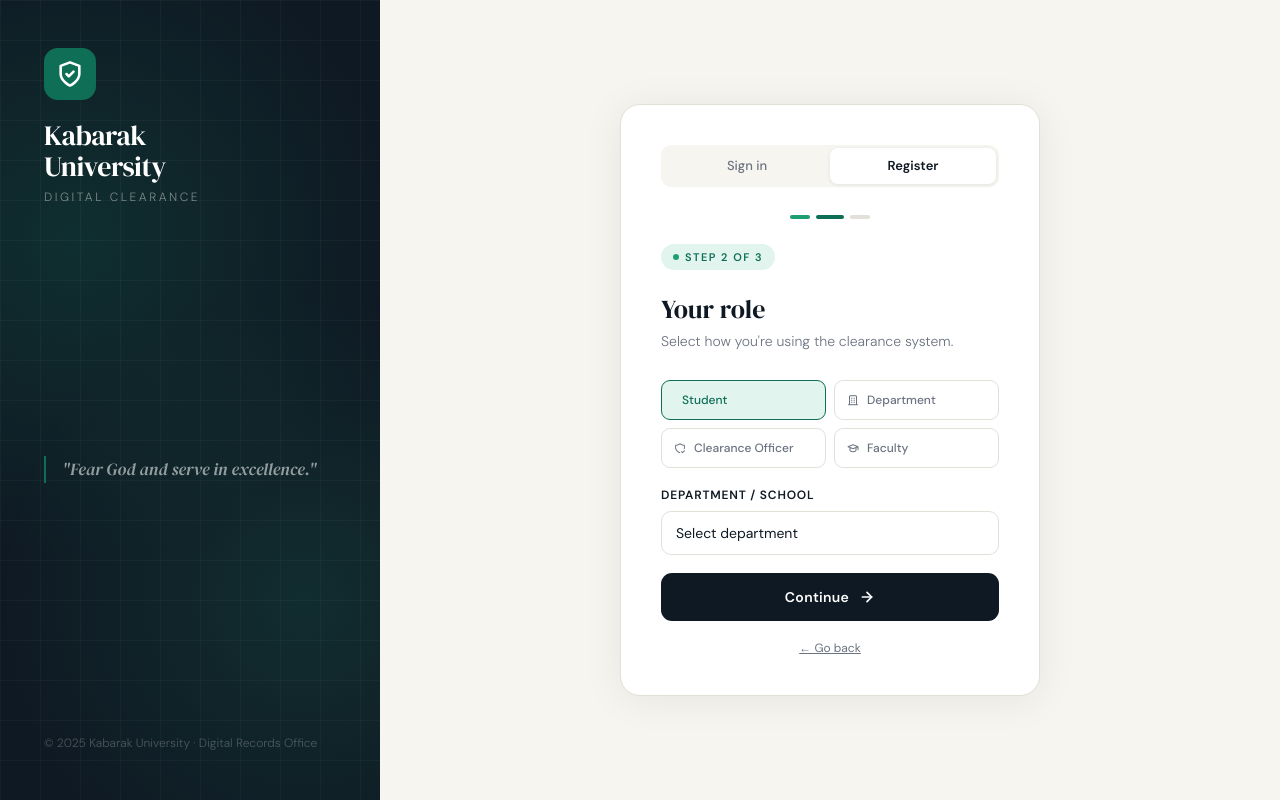
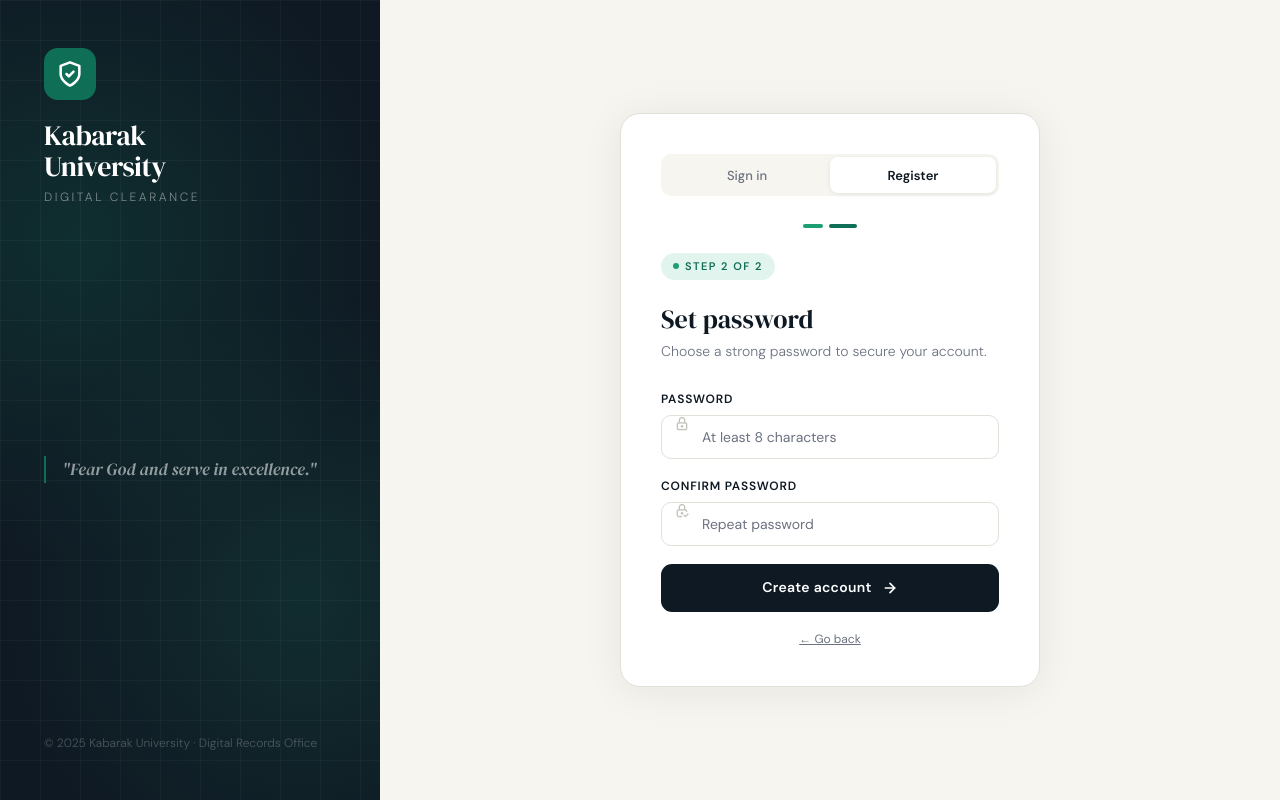
Before and after one commit to Waswa-arch/DCMS-PROTOTYPE, a React (Vite) app in the folder frontend/: page /register in a window 1280 px wide. Both pictures are taken after typing "Sample", "Sample", "name@example.com", "Sample" into the empty fields and a click on the button "Continue". Built offline with nearby package versions, Linux system fonts and the light colour scheme.

Commit message:
Remove non-functional role/department picker from registration wizard; backend has always derived role from email domain and ignored client-submitted values

```diff
--- a/frontend/src/views/Register.jsx
+++ b/frontend/src/views/Register.jsx
@@ -6,7 +6,13 @@
   const { register } = useAuth() || {};
   const navigate = useNavigate();
 
-  // Wizard Step Control
+  // Wizard Step Control — 2 steps: personal details, then password.
+  // Role selection was removed: the backend derives role exclusively from
+  // email domain (@kabarak.ac.ke -> STUDENT, @kabarak.edu.ke -> OFFICER)
+  // and has never honored a client-submitted role or department. Leaving
+  // that step in place let a user pick "Clearance Officer" or "Faculty"
+  // and be silently registered as something else with no explanation —
+  // a real UX-honesty problem, not just an unused screen.
   const [step, setStep] = useState(1);
 
   // Form Field States
@@ -14,8 +20,6 @@
   const [lastName, setLastName] = useState('');
   const [email, setEmail] = useState('');
   const [regNumber, setRegNumber] = useState('');
-  const [role, setRole] = useState('Student');
-  const [department, setDepartment] = useState('');
   const [password, setPassword] = useState('');
   const [confirmPassword, setConfirmPassword] = useState('');
 
@@ -28,19 +32,11 @@
     e.preventDefault();
     setError('');
 
-    if (step === 1) {
-      if (!firstName || !lastName || !email || !regNumber) {
-        setError('Please fully populate all fields to proceed.');
-        return;
-      }
-      setStep(2);
-    } else if (step === 2) {
-      if (role !== 'Student' && !department) {
-        setError('Please select your assigned academic department.');
-        return;
-      }
-      setStep(3);
+    if (!firstName || !lastName || !email || !regNumber) {
+      setError('Please fully populate all fields to proceed.');
+      return;
     }
+    setStep(2);
   };
 
   const handleRegisterSubmit = async (e) => {
@@ -61,7 +57,7 @@
       setLoading(true);
 
       if (register) {
-        await register({ firstName, lastName, email, regNumber, role, department, password });
+        await register({ firstName, lastName, email, regNumber, password });
       }
 
       setSuccess('Profile successfully cataloged! Redirecting to login...');
@@ -122,11 +118,6 @@
         .dot.active { background: #0f6e56; width: 28px; }
         .dot.done { background: #1d9e75; }
 
-        .role-grid { display: grid; grid-template-columns: 1fr 1fr; gap: 8px; margin-bottom: 18px; }
-        .role-pill { border: 1px solid #e2e0d8; border-radius: 9px; padding: 10px 12px; cursor: pointer; display: flex; align-items: center; gap: 8px; font-size: 12px; font-weight: 500; color: #6b7280; transition: all 0.15s; background: #fff; text-align: left; }
-        .role-pill:hover { border-color: #0f6e56; color: #0f6e56; }
-        .role-pill.selected { border-color: #0f6e56; background: #e1f5ee; color: #0f6e56; }
-
         .error-message { background: #fdf2f2; color: #9b1c1c; border: 1px solid #f8b4b4; padding: 10px 12px; border-radius: 8px; font-size: 13px; margin-bottom: 16px; font-weight: 500; }
         .success-message { background: #f0fdf4; color: #166534; border: 1px solid #bbf7d0; padding: 10px 12px; border-radius: 8px; font-size: 13px; margin-bottom: 16px; font-weight: 500; }
         .field-hint { font-size: 11px; color: #6b7280; margin-top: 5px; font-weight: 300; opacity: 0.7; text-align: left; }
@@ -144,7 +135,6 @@
             <div className="brand-sub">Digital Clearance</div>
           </div>
           <div className="sidebar-quote">
-            {/* Principles of the identity script */}
             <blockquote>"Fear God and serve in excellence."</blockquote>
           </div>
           <div className="sidebar-footer">
@@ -164,13 +154,12 @@
 
             <div className="step-dots">
               <div className={`dot ${step === 1 ? 'active' : 'done'}`}></div>
-              <div className={`dot ${step === 2 ? 'active' : step > 2 ? 'done' : ''}`}></div>
-              <div className={`dot ${step === 3 ? 'active' : ''}`}></div>
+              <div className={`dot ${step === 2 ? 'active' : ''}`}></div>
             </div>
 
             {step === 1 && (
               <form onSubmit={handleNextStep}>
-                <div className="auth-tag"><span></span>Step 1 of 3</div>
+                <div className="auth-tag"><span></span>Step 1 of 2</div>
                 <h1>Your details</h1>
                 <p className="auth-desc">Start with your basic personal information.</p>
                 <div className="field-row">
@@ -214,6 +203,7 @@
                     autoComplete="email"
                     required
                   />
+
                 </div>
                 <div className="field field-icon">
                   <label htmlFor="reg-id-num">Student / Staff ID</label>
@@ -239,62 +229,8 @@
             )}
 
             {step === 2 && (
-              <form onSubmit={handleNextStep}>
-                <div className="auth-tag"><span></span>Step 2 of 3</div>
-                <h1>Your role</h1>
-                <p className="auth-desc">Select how you're using the clearance system.</p>
-
-                <div className="role-grid">
-                  {['Student', 'Department', 'Clearance Officer', 'Faculty'].map((lbl) => (
-                    <div key={lbl} className={`role-pill ${role === lbl ? 'selected' : ''}`} onClick={() => setRole(lbl)}>
-                      <i className={
-                        lbl === 'Student' ? 'ti ti-user-graduate' :
-                        lbl === 'Department' ? 'ti ti-building' :
-                        lbl === 'Clearance Officer' ? 'ti ti-shield-check' : 'ti ti-school'
-                      }></i>
-                      {lbl}
-                    </div>
-                  ))}
-                </div>
-
-                <div className="field">
-                  <label htmlFor="reg-department">Department / School</label>
-                  <select
-                    id="reg-department"
-                    name="department"
-                    value={department}
-                    onChange={(e) => setDepartment(e.target.value)}
-                    required={role !== 'Student'}
-                  >
-                    <option value="" disabled>Select department</option>
-                    <option>School of Computing & Informatics</option>
-                    <option>School of Business</option>
-                    <option>School of Education</option>
-                    <option>School of Engineering</option>
-                    <option>School of Law</option>
-                    <option>School of Medicine</option>
-                    <option>School of Nursing</option>
-                    <option>Finance Office</option>
-                    <option>Library</option>
-                    <option>Accommodation</option>
-                  </select>
-                </div>
-
-                <button type="submit" className="btn-primary">
-                  <span>Continue</span>
-                  <svg viewBox="0 0 24 24" fill="none" stroke="currentColor" strokeWidth="2.5" strokeLinecap="round" strokeLinejoin="round" style={{ width: '16px', height: '16px' }}>
-                    <line x1="5" y1="12" x2="19" y2="12"/><polyline points="12 5 19 12 12 19"/>
-                  </svg>
-                </button>
-                <div style={{ marginTop: '14px', textAlign: 'center' }}>
-                  <a onClick={() => setStep(1)} style={{ fontSize: '12px', color: '#6b7280', cursor: 'pointer', textDecoration: 'underline' }}>← Go back</a>
-                </div>
-              </form>
-            )}
-
-            {step === 3 && (
               <form onSubmit={handleRegisterSubmit}>
-                <div className="auth-tag"><span></span>Step 3 of 3</div>
+                <div className="auth-tag"><span></span>Step 2 of 2</div>
                 <h1>Set password</h1>
                 <p className="auth-desc">Choose a strong password to secure your account.</p>
 
@@ -326,13 +262,11 @@
                     required
                   />
                 </div>
-
                 {password && confirmPassword && (
                   <div className="field-hint" style={{ marginTop: '-10px', marginBottom: '14px', color: password === confirmPassword && password.length >= 8 ? '#0f6e56' : '#c0392b' }}>
                     {password.length < 8 ? 'Password must be at least 8 characters' : password === confirmPassword ? 'Passwords match ✓' : 'Passwords do not match'}
                   </div>
                 )}
-
                 <button type="submit" className="btn-primary" disabled={loading}>
                   <span>{loading ? 'Creating Account...' : 'Create account'}</span>
                   <svg viewBox="0 0 24 24" fill="none" stroke="currentColor" strokeWidth="2.5" strokeLinecap="round" strokeLinejoin="round" style={{ width: '16px', height: '16px' }}>
@@ -341,7 +275,7 @@
                 </button>
 
                 <div style={{ marginTop: '14px', textAlign: 'center' }}>
-                  <a onClick={() => setStep(2)} style={{ fontSize: '12px', color: '#6b7280', cursor: 'pointer', textDecoration: 'underline' }}>← Go back</a>
+                  <a onClick={() => setStep(1)} style={{ fontSize: '12px', color: '#6b7280', cursor: 'pointer', textDecoration: 'underline' }}>← Go back</a>
                 </div>
               </form>
             )}
@@ -351,5 +285,4 @@
     </div>
   );
 }
-
 export default Register;
```
